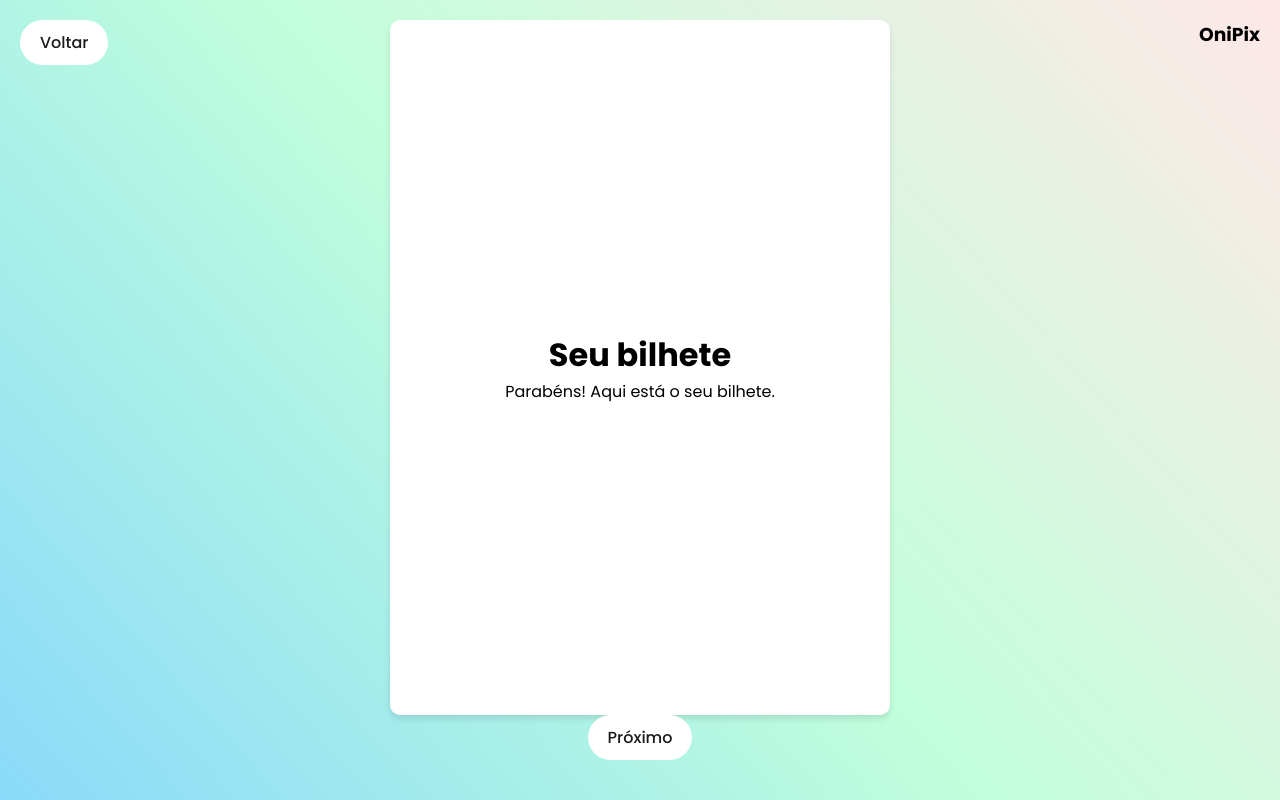
After one commit to VitorMarvulle/pix-onibus, a Django app: page /bilhete/ in a window 1280 px wide. The commit adds this page. Run offline with Django 5.2, Linux system fonts and the light colour scheme.

Commit message:
add: fluxo de paginas e estilizacao simples

```diff
--- a/app/static/style.css
+++ b/app/static/style.css
@@ -4,13 +4,14 @@
     margin: 0;
     padding: 0;
     box-sizing: border-box;
-    background: linear-gradient(48deg, rgba(137, 218, 250, 1) 0%, rgba(194, 255, 219, 1) 50%, rgba(255, 232, 232, 1) 100%);
 }
 
 html, body {
     height: 100vh;
     overflow: hidden; /* Impede scroll */
     font-family: "Poppins", sans-serif;
+    background: linear-gradient(48deg, rgba(137, 218, 250, 1) 0%, rgba(194, 255, 219, 1) 50%, rgba(255, 232, 232, 1) 100%);
+
 }
 
 /* Container principal */
@@ -36,7 +37,7 @@ html, body {
         position: absolute;
         top: 20px;
         left: 20px;
-        background: red;
+        background: none;
     }
 
     .left-side h1 {
--- /dev/null
+++ b/app/static/style2.css
@@ -0,0 +1,72 @@
+@import url('https://fonts.googleapis.com/css2?family=Inconsolata:wght@200..900&family=Poppins:ital,wght@0,100;0,200;0,300;0,400;0,500;0,600;0,700;0,800;0,900;1,100;1,200;1,300;1,400;1,500;1,600;1,700;1,800;1,900&display=swap');
+
+* {
+    margin: 0;
+    padding: 0;
+    box-sizing: border-box;
+}
+
+html, body {
+    height: 100vh;
+    font-family: "Poppins", sans-serif;
+    background: linear-gradient(48deg, rgba(137, 218, 250, 1) 0%, rgba(194, 255, 219, 1) 50%, rgba(255, 232, 232, 1) 100%);
+
+}
+
+.container {
+    display: flex;
+    flex-direction: column;
+    justify-content: space-between;
+    align-items: center;
+    height: 100vh;
+    padding: 20px;
+    text-align: center;
+}
+
+.top-left {
+    position: absolute;
+    top: 20px;
+    left: 20px;
+}
+
+.logo-home {
+    position: absolute;
+    top: 20px;
+    right: 20px;
+}
+
+.card {
+    flex: 1;
+    display: flex;
+    flex-direction: column;
+    justify-content: center;
+    align-items: center;
+    width: 80%;
+    max-width: 500px;
+    padding: 20px;
+    background: white;
+    border-radius: 10px;
+    box-shadow: 0 4px 6px rgba(0, 0, 0, 0.1);
+}
+
+.bottom-center {
+    margin-bottom: 20px;
+}
+
+.button {
+    display: inline-block;
+    padding: 10px 20px;
+    font-size: 1rem;
+    font-weight: 500;
+    color: #1a1a1a;
+    text-decoration: none;
+    border: none;
+    border-radius: 40px;
+    background: white;
+    transition: background 0.3s ease;
+    cursor: pointer;
+}
+
+.button:hover {
+    background-color: #77e2fd;
+}
--- /dev/null
+++ b/app/templates/base_page.html
@@ -0,0 +1,36 @@
+{% load static %}
+
+<!DOCTYPE html>
+<html lang="pt-br">
+<head>
+    <meta charset="UTF-8">
+    <meta name="viewport" content="width=device-width, initial-scale=1.0">
+    <link rel="stylesheet" href="{% static 'style2.css' %}">
+    <title>Pix Onibus</title>
+</head>
+<body>
+    <div class="container">
+
+        <!-- Top-left button -->
+        <div class="top-left">
+            <a href="{{ previous_url }}" class="button">Voltar</a>
+        </div>
+
+        <!-- Top-right text -->
+        <div class="logo-home">
+            <h3>OniPix</h3>
+        </div>
+
+        <!-- Center card -->
+        <div class="card">
+            {% block content %}{% endblock %}
+        </div>
+
+        <!-- Bottom button -->
+        <div class="bottom-center">
+            <a href="{{ next_url }}" class="button">Próximo</a>
+        </div>
+
+    </div>
+</body>
+</html>
--- /dev/null
+++ b/app/templates/bilhete.html
@@ -0,0 +1,6 @@
+{% extends 'base_page.html' %}
+
+{% block content %}
+<h1>Seu bilhete</h1>
+<p>Parabéns! Aqui está o seu bilhete.</p>
+{% endblock %}
--- /dev/null
+++ b/app/templates/formulario.html
@@ -0,0 +1,6 @@
+{% extends 'base_page.html' %}
+
+{% block content %}
+<h1>Preencha o formulário</h1>
+<p>Insira seus dados para continuar.</p>
+{% endblock %}
--- a/app/templates/home.html
+++ b/app/templates/home.html
@@ -10,7 +10,11 @@
             <h3>OniPix</h3>
         </div>
         <h1>Pagar sua passagem nunca foi tão fácil!</h1>
-        <button>Comprar Agora</button>
+            <a href="{{ next_url }}" class="button">
+                <button>
+                    Comprar Agora
+                </button>
+            </a>
     </div>
 
     <!-- Right side -->
--- /dev/null
+++ b/app/templates/pagamento.html
@@ -0,0 +1,6 @@
+{% extends 'base_page.html' %}
+
+{% block content %}
+<h1>Pagamento</h1>
+<p>Escolha o método de pagamento para finalizar sua compra.</p>
+{% endblock %}
--- /dev/null
+++ b/app/templates/quantidade.html
@@ -0,0 +1,6 @@
+{% extends 'base_page.html' %}
+
+{% block content %}
+<h1>Selecione a quantidade</h1>
+<p>Escolha o número de passagens que deseja comprar.</p>
+{% endblock %}
--- a/app/urls.py
+++ b/app/urls.py
@@ -2,5 +2,9 @@ from django.urls import path
 from . import views
 
 urlpatterns = [
-    path('', views.app, name="home"),
+    path('', views.home, name='home'),
+    path('quantidade/', views.quantidade, name='quantidade'),
+    path('formulario/', views.formulario, name='formulario'),
+    path('pagamento/', views.pagamento, name='pagamento'),
+    path('bilhete/', views.bilhete, name='bilhete'),
 ]
--- a/app/views.py
+++ b/app/views.py
@@ -1,4 +1,30 @@
 from django.shortcuts import render
 
-def app(request):
-    return render(request, 'home.html')
+def home(request):
+    return render(request, 'home.html', {
+        'next_url': '/quantidade/',
+    })
+
+def quantidade(request):
+    return render(request, 'quantidade.html', {
+        'previous_url': '/',
+        'next_url': '/formulario/',
+    })
+
+def formulario(request):
+    return render(request, 'formulario.html', {
+        'previous_url': '/quantidade/',
+        'next_url': '/pagamento/',
+    })
+
+def pagamento(request):
+    return render(request, 'pagamento.html', {
+        'previous_url': '/formulario/',
+        'next_url': '/bilhete/',
+    })
+
+def bilhete(request):
+    return render(request, 'bilhete.html', {
+        'previous_url': '/pagamento/',
+        'next_url': '/',
+    })
```
Also changed, not shown: 2 other files.
